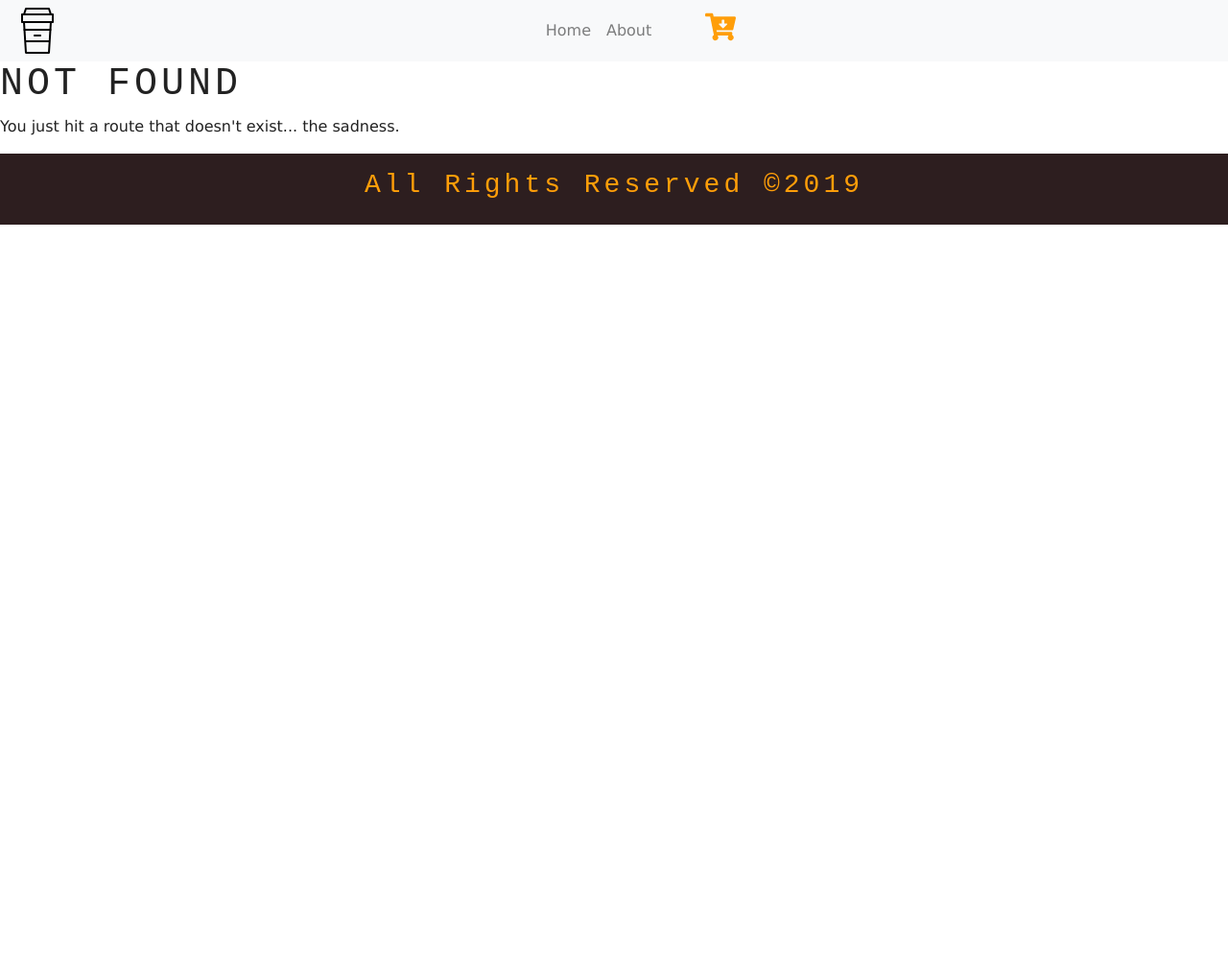
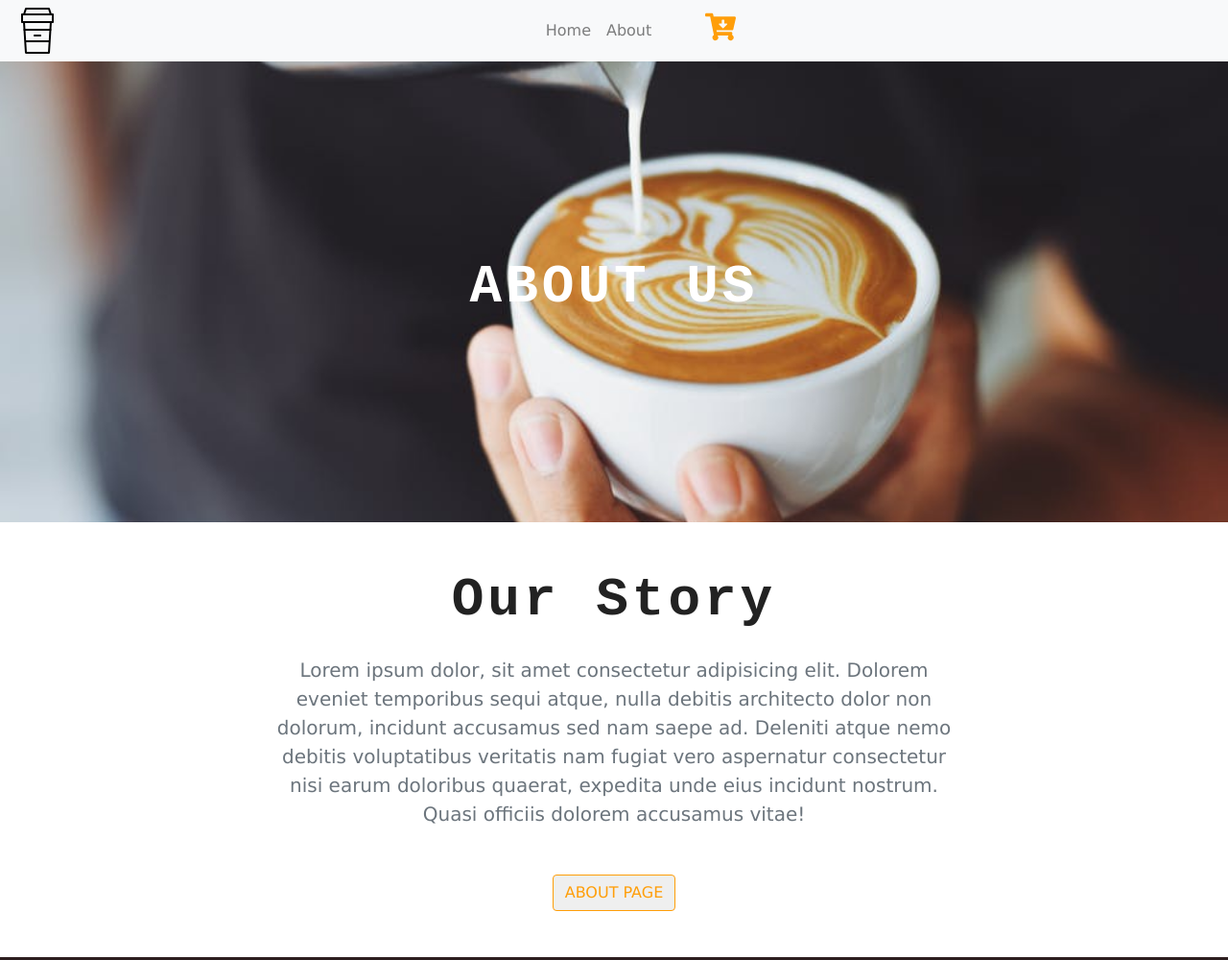
Before and after one commit to milosmijakovac/coffee-shop-gatsby, a Gatsby site: page /about in a window 1280 px wide. Before the commit this address had no page. Shown: the top 1000 px of the page at 96% size. Before the commit the page ends 800 px from the top, so only its background shows below. Built offline with nearby package versions, Linux system fonts and the light colour scheme; Gatsby itself is replaced by a stand-in of ours.

Commit message:
connected to contetful

```diff
--- a/gatsby-config.js
+++ b/gatsby-config.js
@@ -1,3 +1,7 @@
+require("dotenv").config({
+  path: `.env.${process.env.NODE_ENV}`,
+})
+
 module.exports = {
   siteMetadata: {
     title: `Coffee Shop Pancevo`,
@@ -11,6 +15,14 @@
       options: {
         name: `images`,
         path: `${__dirname}/src/images`,
+      },
+    },
+    {
+      resolve: `gatsby-source-contentful`,
+      options: {
+        spaceId: process.env.CONTENTFUL_SPACE_ID,
+        // Learn about environment variables: https://gatsby.dev/env-vars
+        accessToken: process.env.CONTENTFUL_ACCESS_TOKEN,
       },
     },
     `gatsby-transformer-sharp`,
--- a/package.json
+++ b/package.json
@@ -5,6 +5,7 @@
   "version": "0.1.0",
   "author": "Kyle Mathews <mathews.kyle@gmail.com>",
   "dependencies": {
+    "contentful": "^7.9.1",
     "gatsby": "^2.15.14",
     "gatsby-background-image": "^0.8.9",
     "gatsby-image": "^2.2.18",
@@ -12,6 +13,7 @@
     "gatsby-plugin-offline": "^2.2.10",
     "gatsby-plugin-react-helmet": "^3.1.7",
     "gatsby-plugin-sharp": "^2.2.21",
+    "gatsby-source-contentful": "^2.1.35",
     "gatsby-source-filesystem": "^2.1.22",
     "gatsby-transformer-sharp": "^2.2.14",
     "prop-types": "^15.7.2",
--- a/src/components/layout.css
+++ b/src/components/layout.css
@@ -32,8 +32,19 @@
   font-size: 2rem;
 }
 
-.default-background {
+.default-background,
+.about-background {
   min-height: 100vh;
+  display: flex;
+  align-items: center;
+  justify-content: center;
+  background: linear-gradient(rgba(255, 158, 9, 0.5), rgba(255, 158, 9, 0.5));
+  background-size: cover;
+  background-position: center;
+}
+
+.about-background {
+  min-height: 60vh;
   display: flex;
   align-items: center;
   justify-content: center;
--- /dev/null
+++ b/src/pages/about.js
@@ -0,0 +1,31 @@
+import React from "react"
+import { Link, graphql } from "gatsby"
+
+
+import Layout from "../components/layout"
+import SEO from "../components/seo"
+import BackgroundSection from "../components/Globals/BackgroundSection";
+import Info from "../components/Home/info";
+
+
+const AboutPage = ({data}) => (
+  <Layout>
+    <SEO title="Home" />
+    <BackgroundSection img={data.img.childImageSharp.fluid} title="about us" styleClass="about-background"></BackgroundSection>
+    <Info />
+  </Layout>
+)
+
+export const query = graphql`
+{
+  img: file(relativePath:{eq: "about-background.jpeg"}) {
+    childImageSharp{
+      fluid{
+        ...GatsbyImageSharpFluid_tracedSVG
+      }
+    }
+  }
+}
+`
+
+export default AboutPage
```
Also changed, not shown: 2 other files.
